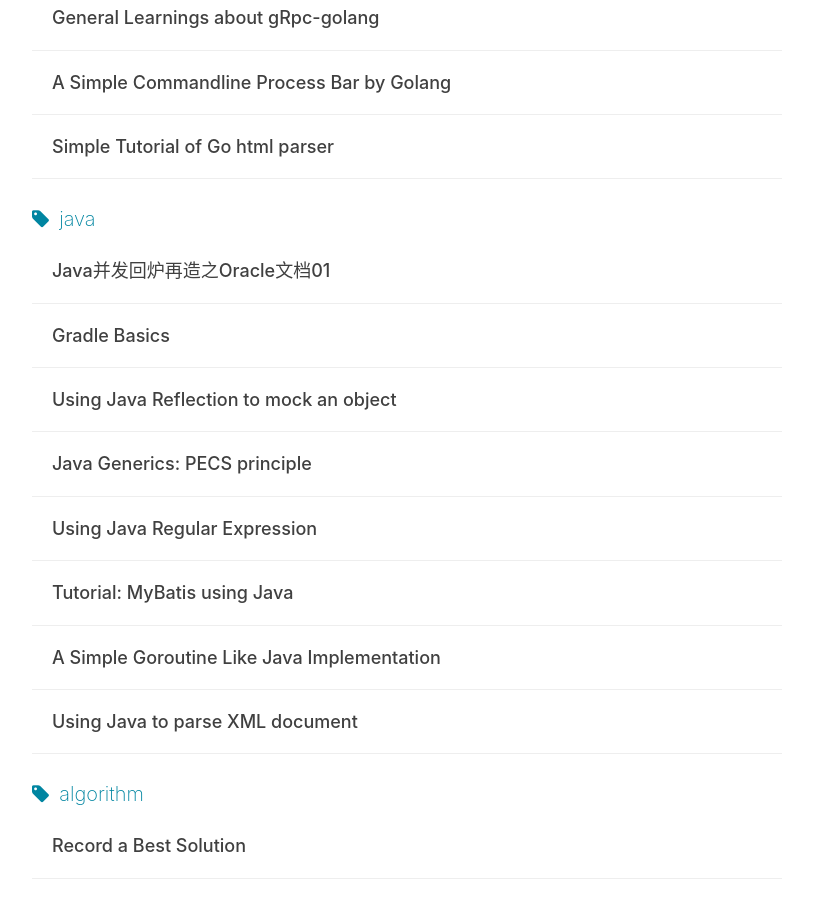
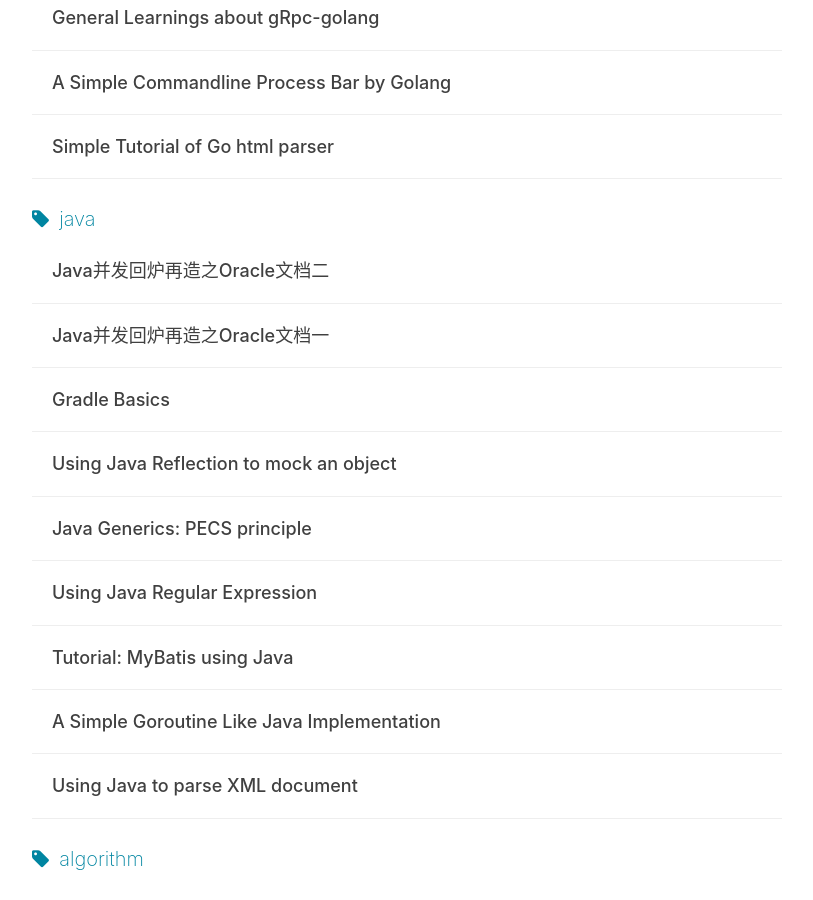
Before and after one commit to alvindaiyan/alvindaiyan.github.io, a Jekyll site: the page built from tags.html, in a window 1280 px wide and 900 px high, scrolled down 1081 px. Shown: the whole window, without its empty margins (233-1046 px from the left). Built offline with Jekyll 4.4.1, drawn with Linux system fonts in a browser that asks for light colours; nearby versions of some CDN libraries; comment, search, counter and statistics services are not loaded; some of the changed lines change nothing that is shown.

Commit message:
add java concurrency day 2

````diff
--- a/_posts/java/2018-05-30-java-concurrency-01.md
+++ b/_posts/java/2018-05-30-java-concurrency-01.md
@@ -1,9 +1,9 @@
 ---
 layout: post
-title:  "Java并发回炉再造之Oracle文档01"
+title:  "Java并发回炉再造之Oracle文档一"
 date:   2018-05-30 21:08:00
 author:     "Yan"
-header-img: "img/study-hard.jpg" # todo
+header-img: "img/study-hard.jpg"
 catalog: true
 comments: true
 tags:
--- /dev/null
+++ b/_posts/java/2018-05-31-java-concurrency-02.md
@@ -0,0 +1,197 @@
+---
+layout: post
+title:  "Java并发回炉再造之Oracle文档二"
+date:   2018-05-31 22:49:00
+author:     "Yan"
+header-img: "img/sync-title.jpg"
+catalog: true
+comments: true
+tags:
+    - java
+---
+
+原文: [https://docs.oracle.com/javase/tutorial/essential/concurrency/index.html](https://docs.oracle.com/javase/tutorial/essential/concurrency/index.html)
+
+# Synchronization
+
+Synchronization的用处是什么？由于Thread之间的通信是通过共享field access和object reference fields实现的。
+所以Thread间的通信十分高效。但同时带来了两个问题一个是Thread interference，另一个是memeory consistency。
+这两个问题都是由于多个线程试图使用或改变同一个资源而产生的。如果我们使用Syncroniation，我们可以强制Thread按顺序先后
+访问这个资源，从而避免Thread的通信带来的以上两个问题。
+
+但是有些时候，Synchronization并不是一个高效的解决问题的方式。比如说，当一个Thread长时间，或者频繁占用一个资源的时候，
+其他Thread就不得不排队等候其完成任务后才能继续执行(Thread Starvation)。
+
+## Thread Interference
+
+下面是一个简单的Thread interference的例子。我们跑一个测试100次。可以发现，结果并不总是0。
+
+{% highlight java %}
+
+package com.yan.concurrent;
+
+public class Counter {
+
+   private int c = 0;
+
+   public void increment() {
+       c++;
+   }
+
+   public void decrement() {
+       c--;
+   }
+
+   public int value() {
+       return c;
+   }
+
+   public static void main(String[] args) {
+
+       for (int j = 0; j < 100; j++) {
+           Counter counter = new Counter();
+
+           Thread a = new Thread(() -> {
+               for (int i = 0; i < 100; i++) {
+                   counter.increment();
+               }
+           });
+
+           Thread b = new Thread(() -> {
+               for (int i = 0; i < 100; i++) {
+                   counter.decrement();
+               }
+           });
+
+           a.start();
+           b.start();
+           // 等待a和b都完成
+           while(a.isAlive() || b.isAlive()) {}
+           // 结果并不都为0
+           System.out.println(counter.value());
+       }
+   }
+}
+{% endhighlight %}
+
+## Memory Consistency Errors
+
+这个问题描述的就是几个Thread对于同一个数据得出了不同的值。比如Thread-a对`int c = 0`做了`c+=1`。
+当同时运行的Thread-b使用c时，并不能保证`c=1`。
+
+为了确保不会发生此类问题。只需要保证happen-before relationship。比如说用Synchroniza确保两个Thread先后访问c。
+更多的解决方案可以参考[这个](https://docs.oracle.com/javase/8/docs/api/java/util/concurrent/package-summary.html#MemoryVisibility).
+
+## Synchronized Methods
+
+Java中有Synchronized methods和Synchronized statements。
+
+{% highlight java %}
+package com.yan.concurrent;
+
+public class SynchronizedCounter {
+   private int c = 0;
+
+   public synchronized void increment() {
+       c++;
+   }
+
+   public synchronized void decrement() {
+       c--;
+   }
+
+   public synchronized int value() {
+       return c;
+   }
+
+   public static void main(String[] args) {
+
+       SynchronizedCounter counter = new SynchronizedCounter();
+       for (int j = 0; j < 100; j++) {
+           Thread a = new Thread(() -> {
+               for (int i = 0; i < 100; i++) {
+                   counter.increment();
+               }
+           });
+
+           Thread b = new Thread(() -> {
+               for (int i = 0; i < 100; i++) {
+                   counter.decrement();
+               }
+           });
+           a.start();
+           b.start();
+           // 等待a和b都完成
+           while(a.isAlive() || b.isAlive()) {}
+           // 结果都为0
+           System.out.println(counter.value());
+       }
+   }
+}
+{% endhighlight %}
+
+当一个线程完成对一个synchronized method调用后第二个线程开始调用同一个method，Happen-before relationship会自动建立。
+
+```
+需要注意：
+
+syncronized不能用在constructor上。因为只有建立对象的线程有权调用constructor。
+当对象建立的过程中，其他线程可以通过对向上的field对正在建立的对象进行访问。
+```
+
+## Intrinsic Locks and Synchronization
+
+Intrinsic Locks是Synchronization的实现基础之一。Intrinsic Locks确保了Thread对对象state的独立访问并且为不同的Thread
+对对象访问时简历happen-before relationship
+
+当一个Thread需要访问对象时必须获得intrinsic lock，否则要等待锁再一次可用。当Thread拥有锁时就可以访问对象，当完成访问时必须释放锁以便其他Thread可以继续访问对象。intrinsic lock只有一个，不会被多个Thread分享。
+
+{% highlight java %}
+public void addName(String name) {
+   synchronized(this) {
+       lastName = name;
+       nameCount++;
+   }
+   nameList.add(name);
+}
+{% endhighlight %}
+
+以上是以对象为锁。当然，也可在同一个对象里创建不同的对象为锁，以便更灵活的访问对象的method。如下：
+
+{% highlight java %}
+
+public class MsLunch {
+   private long c1 = 0;
+   private long c2 = 0;
+   private Object lock1 = new Object();
+   private Object lock2 = new Object();
+
+   public void inc1() {
+       synchronized(lock1) {
+           c1++;
+       }
+   }
+
+   public void inc2() {
+       synchronized(lock2) {
+           c2++;
+       }
+   }
+}
+
+{% endhighlight %}
+
+当一个Thread直接或间接的调用了多个synchronized的代码，而这些代码的锁都是同一个对象/锁。这样的模式叫Reentrant Synchronization。
+
+## Atomic Access
+
+Atomic代表了要么发生要么不发生。只有当其完成执行之后才会得到程序运行的影响(或者边际效益)。 因此当时用atomic的时候不用担心Thread Interference。
+
+- 在Java中，所有的reference variables和primitive variables(除了long和都变了)的读和写都是atomic的
+- 被volatile修饰的变量的读和写也都是atomic的，包括long和doble
+
+```
+需要注意的是，memroy consistency errors(mce)仍然有可能发生。但是使用volatile可以极大的降低mce发生的可能性。
+```
+
+使用atomic variables比synchronized要更加有效。但需要开发者注意mce的发生。
````
Also changed, not shown: img/sync-title.jpg (added).
